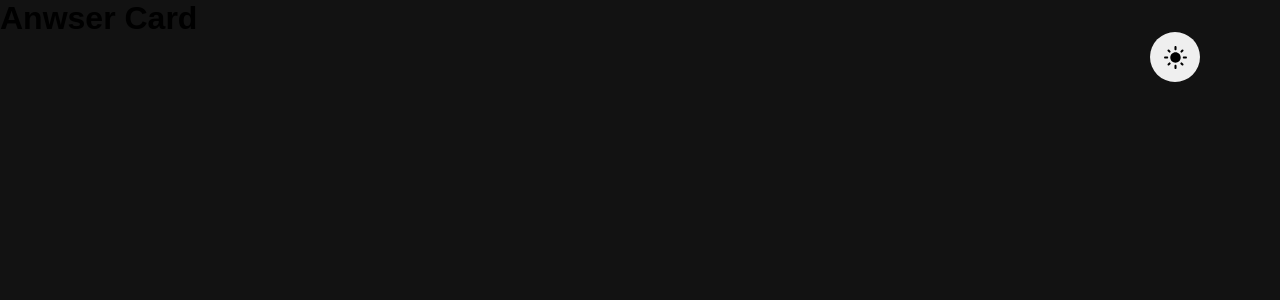
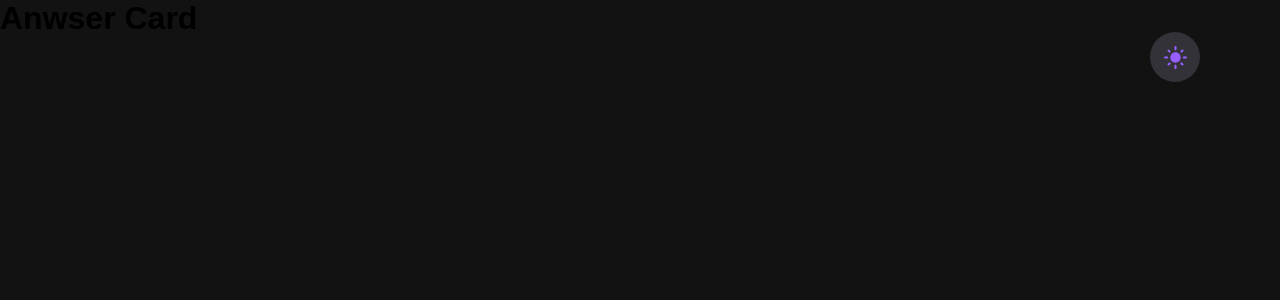
Before and after one commit to ryanalencar/questionnaire-app, a React (Vite) app: page / in a window 1280 px wide. Shown: the top 300 px of the page. Built offline with nearby package versions, Linux system fonts and the light colour scheme.

Commit message:
feat? float button animation

```diff
--- a/src/components/SwitchThemeButton/index.tsx
+++ b/src/components/SwitchThemeButton/index.tsx
@@ -18,10 +18,10 @@ export function SwitchThemeButton({ toggleTheme }: ISwitchThemeButtonProps) {
       {theme.title === 'light' ? (
         <MdNightlightRound
           size={ICON_BUTTON_SIZE}
-          color={theme.colors.secondary}
+          color={theme.colors.primary400}
         />
       ) : (
-        <MdLightMode size={ICON_BUTTON_SIZE} color={theme.colors.secondary} />
+        <MdLightMode size={ICON_BUTTON_SIZE} color={theme.colors.primary300} />
       )}
     </S.Button>
   );
--- a/src/components/SwitchThemeButton/styles.ts
+++ b/src/components/SwitchThemeButton/styles.ts
@@ -5,11 +5,13 @@ export const Button = styled.button`
   top: 0;
   right: 0;
 
-  background: ${({ theme }) => theme.colors.primary};
+  background: ${({ theme }) =>
+    theme.title === 'light'
+      ? theme.colors.secondary300
+      : theme.colors.secondary800};
   border-radius: 50%;
   outline: 0;
   border: 0;
-
   width: 50px;
   height: 50px;
 
@@ -19,4 +21,21 @@ export const Button = styled.button`
   display: flex;
   justify-content: center;
   align-items: center;
+
+  transition: all 0.4s;
+
+  svg {
+    transition: all 0.3s;
+  }
+  &:hover {
+    svg {
+      transform: scale(1.2);
+    }
+    transform: scale(1.1);
+    box-shadow: 0 0 10px
+      ${({ theme }) =>
+        theme.title === 'light'
+          ? 'rgba(0, 0, 0, 0.2)'
+          : 'rgba(255, 255, 255, 0.2)'};
+  }
 `;
--- a/src/styles/global.ts
+++ b/src/styles/global.ts
@@ -20,6 +20,7 @@ export const GlobalStyle = createGlobalStyle`
   body {
     background-color: ${({ theme }) => theme.colors.background};
     -webkit-font-smoothing: antialiased;
+    transition: background ease 0.3s;
   }
 
   body, input, textarea, button {
--- a/src/styles/themes/dark.ts
+++ b/src/styles/themes/dark.ts
@@ -16,15 +16,15 @@ export default {
     primary200: '#BB86FC',
     primary100: '#DBB2FF',
 
-    secondary900: '#005457',
-    secondary800: '#017374',
-    secondary700: '#018786',
-    secondary600: '#019592',
-    secondary500: '#01A299',
-    secondary400: '#00B3A6',
-    secondary300: '#00C4B4',
-    secondary200: '#03DAC5',
-    secondary100: '#70EFDE',
+    secondary900: '#121218',
+    secondary800: '#323238',
+    secondary700: '#505056',
+    secondary600: '#63636a',
+    secondary500: '#8a8a91',
+    secondary400: '#ababb2',
+    secondary300: '#d0d0d7',
+    secondary200: '#e2e2ea',
+    secondary100: '#eeeef6',
 
     text: '#FFFFFF',
   },
```
